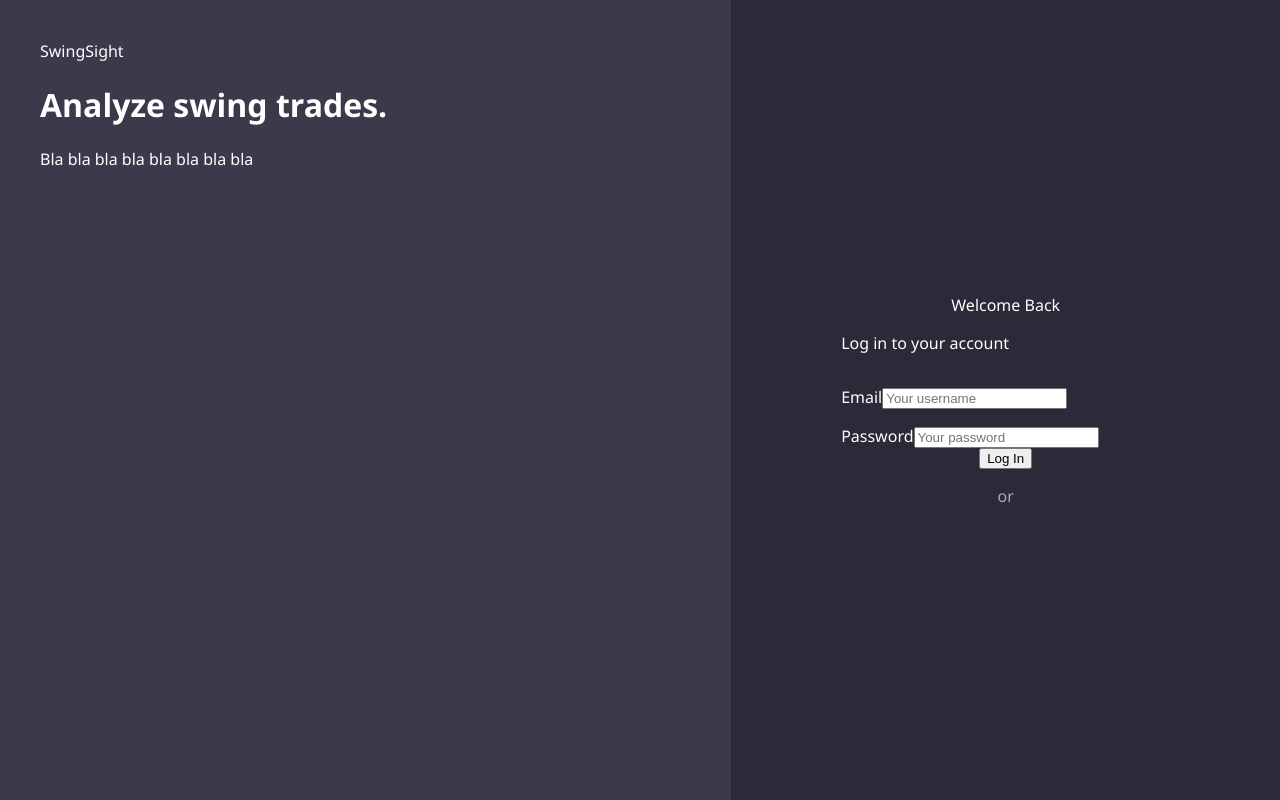
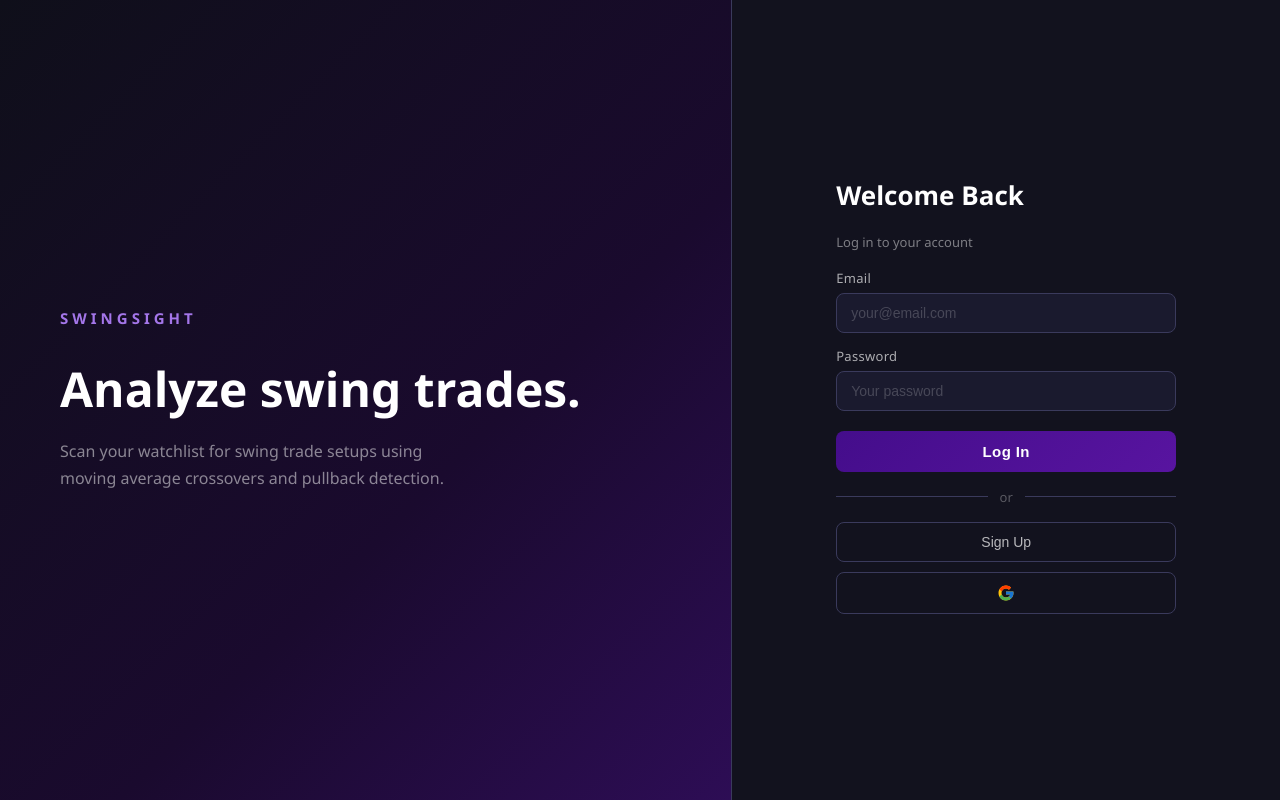
Before and after one commit to Atsano10/SwingSight, a React app in the folder frontend/: page / in a window 1280 px wide. Built offline with nearby package versions, Linux system fonts and the light colour scheme; the HTML template or start-up script is replaced by a standard one.

Commit message:
fixed visual login.jsx

```diff
--- a/frontend/package.json
+++ b/frontend/package.json
@@ -13,6 +13,7 @@
     "@supabase/supabase-js": "^2.108.2",
     "react": "^19.2.5",
     "react-dom": "^19.2.5",
+    "react-icons": "^5.6.0",
     "react-router-dom": "^7.15.0",
     "recharts": "^3.8.1"
   },
--- a/frontend/src/pages/Login.jsx
+++ b/frontend/src/pages/Login.jsx
@@ -1,27 +1,31 @@
+import { FcGoogle } from 'react-icons/fc'
+
 export default function LogIn(){
     return(
-        <div>
-            <div className = 'logInPanel'>
-                <div className = 'infoPanel'>
-                    <div>SwingSight</div>
+        <div className='loginWrapper'>
+            <div className='logInPanel'>
+                <div className='infoPanel'>
+                    <div className='loginBrand'>SwingSight</div>
                     <h1>Analyze swing trades.</h1>
-                    <p>Bla bla bla bla bla bla bla bla</p>
+                    <p className='loginTagline'>Scan your watchlist for swing trade setups using moving average crossovers and pullback detection.</p>
                 </div>
-                <div className = 'formPanel'>
-                    <div>Welcome Back</div>
-                    <div className = 'formContainer'>
-                        <p>Log in to your account</p>
-                        <div>
-                            <label>Email</label>
-                            <input type="email" id = 'email' placeholder="Your username" required/>
+                <div className='formPanel'>
+                    <div className='welcomeHeading'>Welcome Back</div>
+                    <div className='formContainer'>
+                        <p className='formSubtitle'>Log in to your account</p>
+                        <div className='inputGroup'>
+                            <label className='inputLabel' htmlFor='email'>Email</label>
+                            <input className='inputField' type="email" id='email' placeholder="your@email.com" required/>
                         </div>
-                        <div>
-                            <label htmlFor="password">Password</label>
-                            <input type="password" id = "password" placeholder="Your password" required/>
+                        <div className='inputGroup'>
+                            <label className='inputLabel' htmlFor="password">Password</label>
+                            <input className='inputField' type="password" id="password" placeholder="Your password" required/>
                         </div>
                     </div>
-                    <button >Log In</button>
+                    <button className='mainButton'>Log In</button>
                     <div className="breaker"><span>or</span></div>
+                    <button className='subButtons'>Sign Up</button>
+                    <button className='subButtons'><FcGoogle size={18} /></button>
                 </div>
             </div>
         </div>
--- a/frontend/src/styles.css
+++ b/frontend/src/styles.css
@@ -293,6 +293,11 @@ main {
 
 /* LogIn Styles */
 
+.loginWrapper {
+    height: 100vh;
+    overflow: hidden;
+}
+
 .logInPanel {
     display: grid;
     grid-template-columns: 2fr 1.5fr;
@@ -300,28 +305,171 @@ main {
 }
 
 .infoPanel {
-    background-color: #3a3a4a;
+    background: linear-gradient(135deg, #0f0f1a 0%, #1a0a2e 60%, #2d0d55 100%);
     color: white;
-    padding: 40px;
+    padding: 60px;
+    display: flex;
+    flex-direction: column;
+    justify-content: center;
+}
+
+.loginBrand {
+    font-size: 15px;
+    font-weight: 700;
+    letter-spacing: 4px;
+    text-transform: uppercase;
+    color: rgba(180, 130, 255, 0.9);
+    margin-bottom: 32px;
+}
+
+.infoPanel h1 {
+    font-size: 48px;
+    font-weight: 700;
+    line-height: 1.2;
+    margin: 0 0 20px 0;
+}
+
+.loginTagline {
+    font-size: 16px;
+    color: rgba(255, 255, 255, 0.5);
+    line-height: 1.7;
+    max-width: 400px;
+    margin: 0;
 }
 
 .formPanel {
-    background-color: #2a2a38;
+    background-color: #12121e;
+    border-left: 1px solid #3a3a5c;
     display: flex;
     flex-direction: column;
     justify-content: center;
     align-items: center;
+    padding: 60px 40px;
+    gap: 0;
+}
+
+.welcomeHeading {
+    width: 100%;
+    max-width: 340px;
+    font-size: 26px;
+    font-weight: 700;
+    color: white;
+    margin-bottom: 20px;
 }
 
 .formContainer {
-    width: 60%;
+    width: 100%;
+    max-width: 340px;
     display: flex;
     flex-direction: column;
-    gap: 16px;
+    gap: 14px;
+    margin-bottom: 20px;
+}
+
+.formSubtitle {
+    font-size: 13px;
+    color: rgba(255, 255, 255, 0.45);
+    margin: 0 0 4px 0;
+}
+
+.inputGroup {
+    display: flex;
+    flex-direction: column;
+    gap: 6px;
+}
+
+.inputLabel {
+    font-size: 13px;
+    font-weight: 500;
+    color: rgba(255, 255, 255, 0.65);
+    letter-spacing: 0.3px;
+}
+
+.inputField {
+    background-color: #1a1a2e;
+    border: 1px solid #3a3a5c;
+    border-radius: 8px;
+    padding: 11px 14px;
+    color: white;
+    font-size: 14px;
+    outline: none;
+    box-sizing: border-box;
+    transition: border-color 0.2s ease, box-shadow 0.2s ease;
+}
+
+.inputField::placeholder {
+    color: rgba(255, 255, 255, 0.2);
+}
+
+.inputField:focus {
+    border-color: rgba(140, 80, 230, 0.8);
+    box-shadow: 0 0 0 3px rgba(140, 80, 230, 0.15);
+}
+
+.mainButton {
+    width: 100%;
+    max-width: 340px;
+    padding: 12px;
+    background: linear-gradient(135deg, rgb(68, 13, 139), rgb(88, 20, 160));
+    border: none;
+    border-radius: 8px;
+    color: white;
+    font-size: 15px;
+    font-weight: 600;
+    letter-spacing: 0.4px;
+    cursor: pointer;
+    transition: all 0.2s ease;
+}
+
+.mainButton:hover {
+    background: linear-gradient(135deg, rgb(80, 18, 158), rgb(102, 28, 185));
+    box-shadow: 0 4px 18px rgba(100, 30, 200, 0.4);
+}
+
+.mainButton:active {
+    transform: scale(0.98);
 }
 
 .breaker {
-    text-align: center;
-    color: #aaa;
-    margin-top: 16px;
+    width: 100%;
+    max-width: 340px;
+    display: flex;
+    align-items: center;
+    gap: 12px;
+    color: rgba(255, 255, 255, 0.3);
+    font-size: 13px;
+    margin: 16px 0;
 }
+
+.breaker::before,
+.breaker::after {
+    content: '';
+    flex: 1;
+    height: 1px;
+    background: #3a3a5c;
+}
+
+.subButtons {
+    width: 100%;
+    max-width: 340px;
+    padding: 11px;
+    background: transparent;
+    border: 1px solid #3a3a5c;
+    border-radius: 8px;
+    color: rgba(255, 255, 255, 0.7);
+    font-size: 14px;
+    font-weight: 500;
+    cursor: pointer;
+    margin-bottom: 10px;
+    display: flex;
+    align-items: center;
+    justify-content: center;
+    gap: 8px;
+    transition: all 0.2s ease;
+}
+
+.subButtons:hover {
+    border-color: rgba(255, 255, 255, 0.35);
+    color: white;
+    background-color: rgba(255, 255, 255, 0.05);
+}
```
Also changed, not shown: 1 other file (tests, documents, lock files or other folders).
